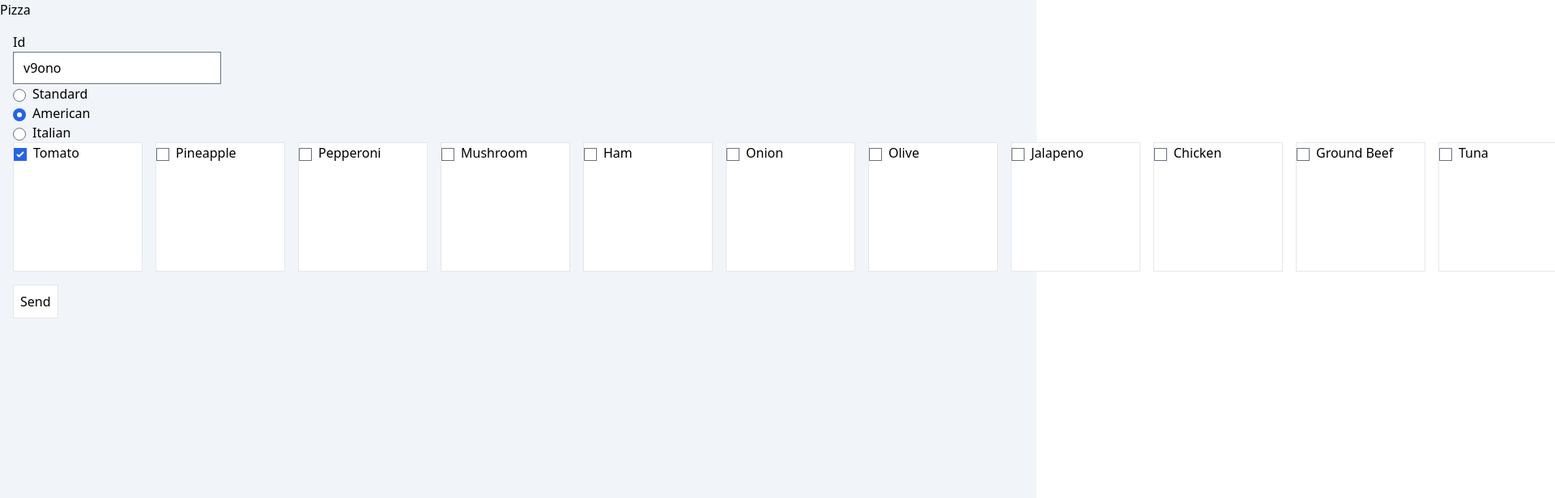
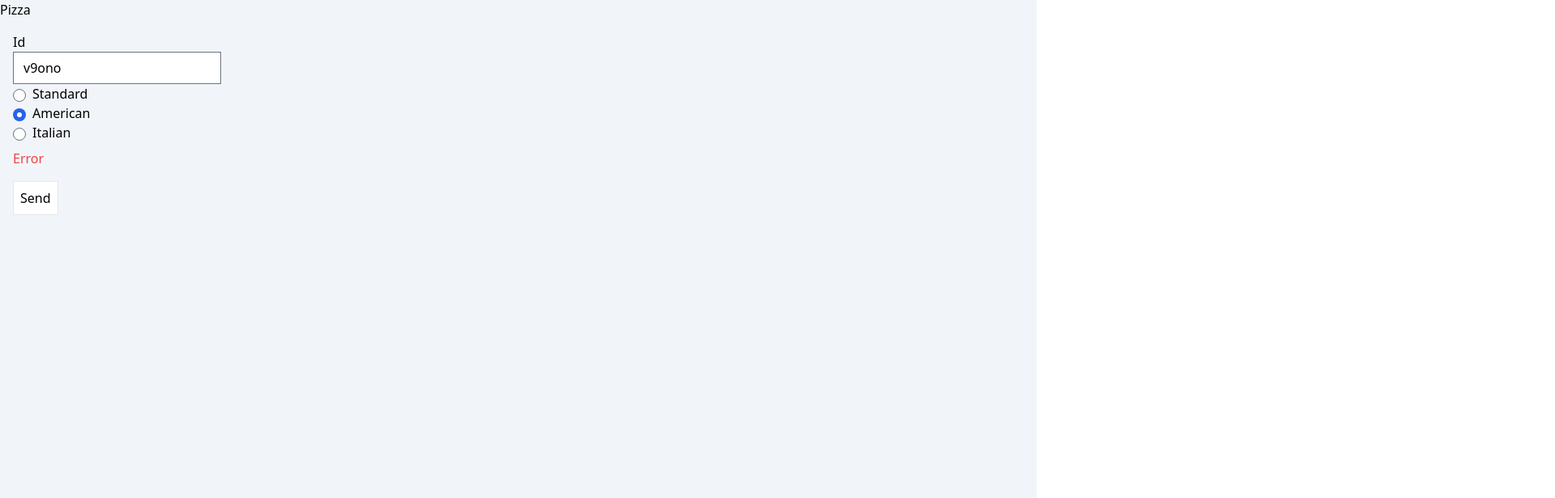
Before and after one commit to maurer2/run-types-run, a Next.js app: page /pizza in a window 1280 px wide. Shown: the top 616 px of the page at 81% size, 1920 px wide, since content can reach past the window. Built offline with nearby package versions, Linux system fonts and the light colour scheme.

Commit message:
Moved loop for Checkboxes/Radiobutton into the component - WIP

```diff
--- a/pages/pizza/UncontrolledRadioCheckbox/UncontrolledRadioCheckbox.tsx
+++ b/pages/pizza/UncontrolledRadioCheckbox/UncontrolledRadioCheckbox.tsx
@@ -1,30 +1,34 @@
-import React, { useId, forwardRef } from 'react';
-import type { ReactElement, ForwardedRef } from 'react';
+/* eslint-disable arrow-body-style */
+import React from 'react';
+import type { ReactElement } from 'react';
 
 import type { UncontrolledRadioCheckboxProps } from './types';
 
-const UncontrolledRadioCheckbox = forwardRef(
-  (
-    { htmlLabel, type, value, error, ...props }: UncontrolledRadioCheckboxProps,
-    ref: ForwardedRef<HTMLInputElement>,
-  ): ReactElement => {
-    const htmlId = useId();
+const UncontrolledRadioCheckbox = <T extends Array<string>>({
+  type, name, values, register, ...props
+}: UncontrolledRadioCheckboxProps<T>): ReactElement => {
+  // console.log(register);
 
   return (
-      <>
+    <div>
+      {values.map((value) => (
+        <div key={value}>
           <input
             {...props}
-          ref={ref}
+            {...register(name)}
             type={type}
-          id={htmlId}
-          aria-invalid={error ? 'true' : 'false'}
+            id={value}
             className="w-4 h-4 mr-2"
             value={value}
           />
-        <label htmlFor={htmlId}>{htmlLabel}</label>
-      </>
-    );
-  },
-);
+          <label htmlFor={value}>{value}</label>
+        </div>
+      ))}
+      <p className="mt-2 text-red-500">
+        Error
+      </p>
+    </div>
+  )
+}
 
 export default UncontrolledRadioCheckbox;
--- a/pages/pizza/UncontrolledRadioCheckbox/types.ts
+++ b/pages/pizza/UncontrolledRadioCheckbox/types.ts
@@ -1,8 +1,10 @@
-import type { FieldError } from 'react-hook-form';
+import type { FieldError, UseFormRegister } from 'react-hook-form';
 
-export type UncontrolledRadioCheckboxProps = {
-  htmlLabel: string;
-  value:  string;
+export type UncontrolledRadioCheckboxProps<T> = {
+  values: T;
+  name: string;
   type: 'radio' | 'checkbox';
   error: FieldError | undefined;
+  // register: UseFormRegister<T>;
+  register: any; // todo
 };
--- a/pages/pizza/index.tsx
+++ b/pages/pizza/index.tsx
@@ -67,19 +67,15 @@ const Pizza: NextPage = () => {
         <form onSubmit={handleSubmit(onSubmit)} className="m-4">
           <UncontrolledInput htmlLabel="Id" error={errors.id} {...register('id')} />
 
-          {DOUGH.map((dough) => (
-            <div key={dough}>
-              <UncontrolledRadioCheckbox
-                htmlLabel={dough}
-                type="radio"
-                error={errors.selectedDough}
-                value={dough}
-                {...register('selectedDough')}
-              />
-            </div>
-          ))}
+          <UncontrolledRadioCheckbox
+            type="radio"
+            error={errors.selectedDough}
+            name="selectedDough"
+            values={[...DOUGH]}
+            register={register}
+          />
 
-          <ul className="grid grid-flow-col auto-cols-min gap-4">
+          {/* <ul className="grid grid-flow-col auto-cols-min gap-4">
             {Object.entries(TOPPINGS).map(([toppingKey, toppingValue], index, arr) => (
               <li key={toppingKey} className="w-40 h-40 border bg-white">
                 <UncontrolledRadioCheckbox
@@ -96,7 +92,7 @@ const Pizza: NextPage = () => {
                 )}
               </li>
             ))}
-          </ul>
+          </ul> */}
 
           {/* <Controller
           control={control}
```
Lines whose indentation alone changed are shown as unchanged.
